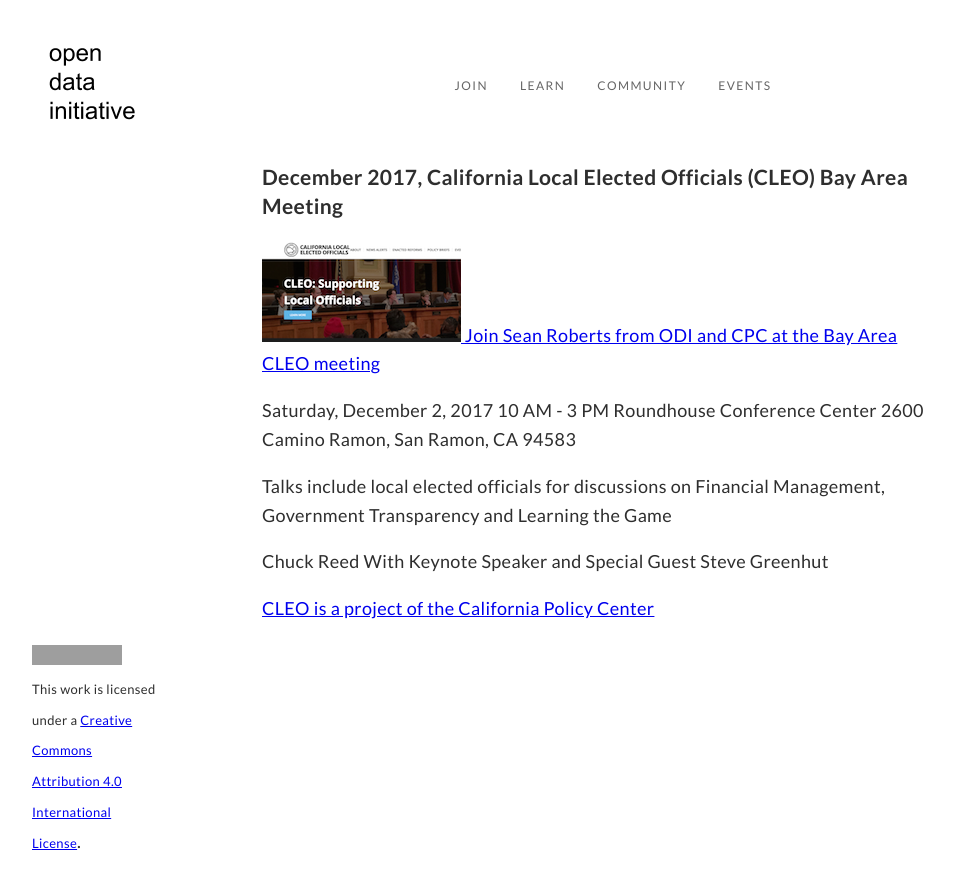
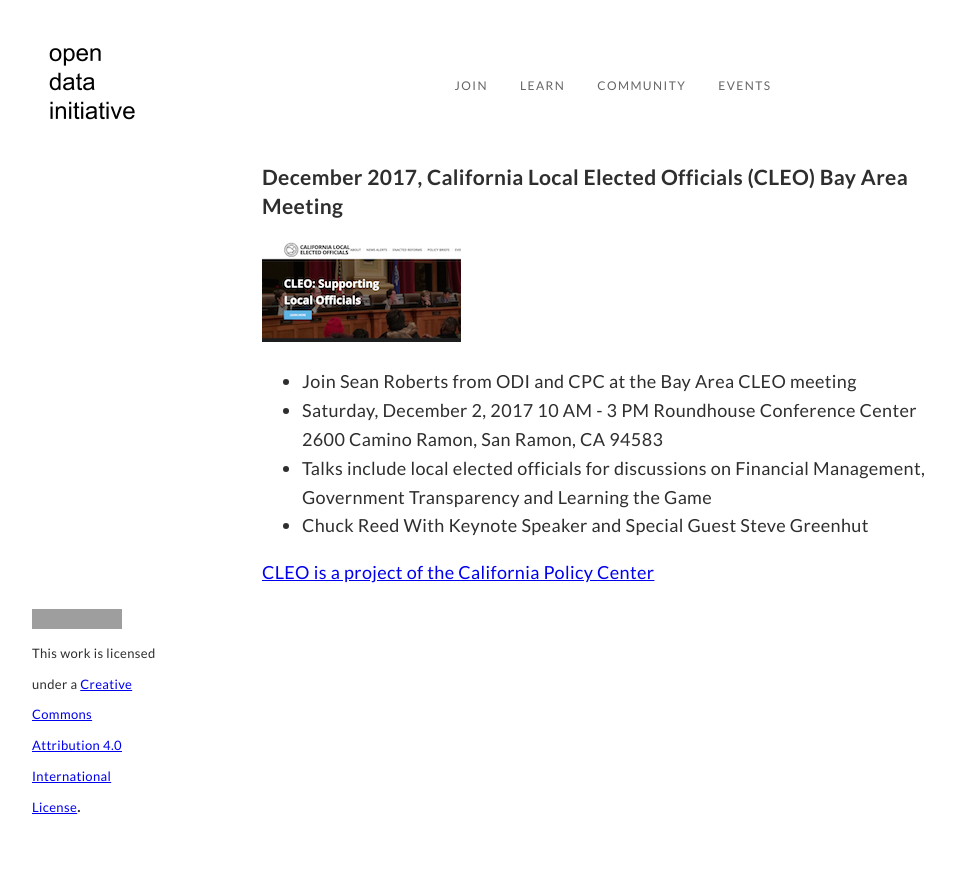
Before and after one commit to opendatainitiative/opendatainitiative.github.io, a Jekyll site: the page built from _posts/2017-11-30-cpc-san-ramon.md, in a window 1280 px wide. Shown: the top 889 px of the page, without its empty margins (35-990 px from the left). Built offline with Jekyll 4.4.1, drawn with Linux system fonts in a browser that asks for light colours; grey boxes are pictures that could not be loaded.

```diff
--- a/_posts/2017-11-30-cpc-san-ramon.md
+++ b/_posts/2017-11-30-cpc-san-ramon.md
@@ -7,18 +7,16 @@ categories: events
 ### December 2017, California Local Elected Officials (CLEO) Bay Area Meeting
 <a href="https://calocalelectedofficials.org/events/" target="_blank">
 <img src="{{'/assets/img/cleo_home_small.png'}}"
-alt="December 2017 CPC CLEO">
-Join Sean Roberts from ODI and CPC at the Bay Area CLEO meeting</a>
+alt="December 2017 CPC CLEO"></a>
 
-Saturday, December 2, 2017 10 AM - 3 PM
+* Join Sean Roberts from ODI and CPC at the Bay Area CLEO meeting
+* Saturday, December 2, 2017 10 AM - 3 PM
 Roundhouse Conference Center
 2600 Camino Ramon, San Ramon, CA 94583
-
-Talks include local elected officials for discussions on
+* Talks include local elected officials for discussions on
 Financial Management, Government Transparency and
 Learning the Game
-
-Chuck Reed With Keynote Speaker
+* Chuck Reed With Keynote Speaker
 and Special Guest Steve Greenhut
 
 <a href="http://californiapolicycenter.org/" target="_blank">
```
